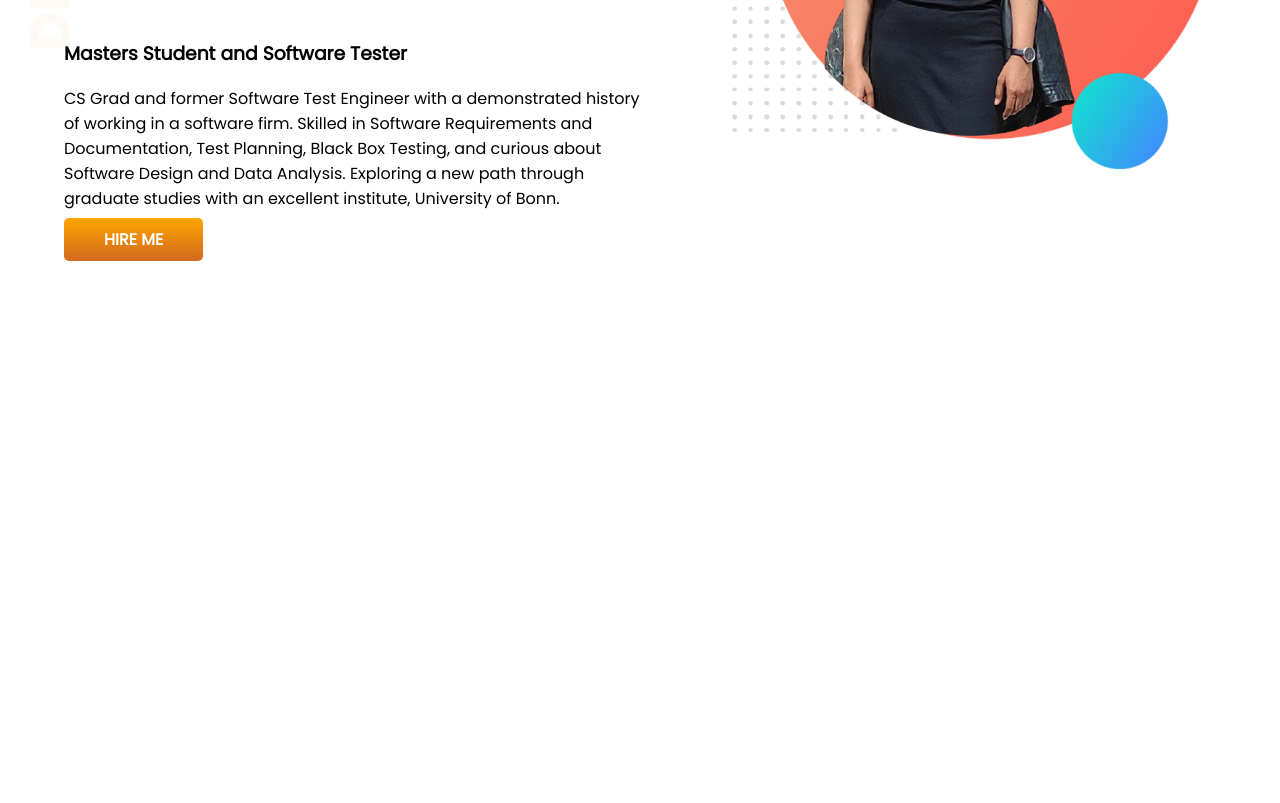
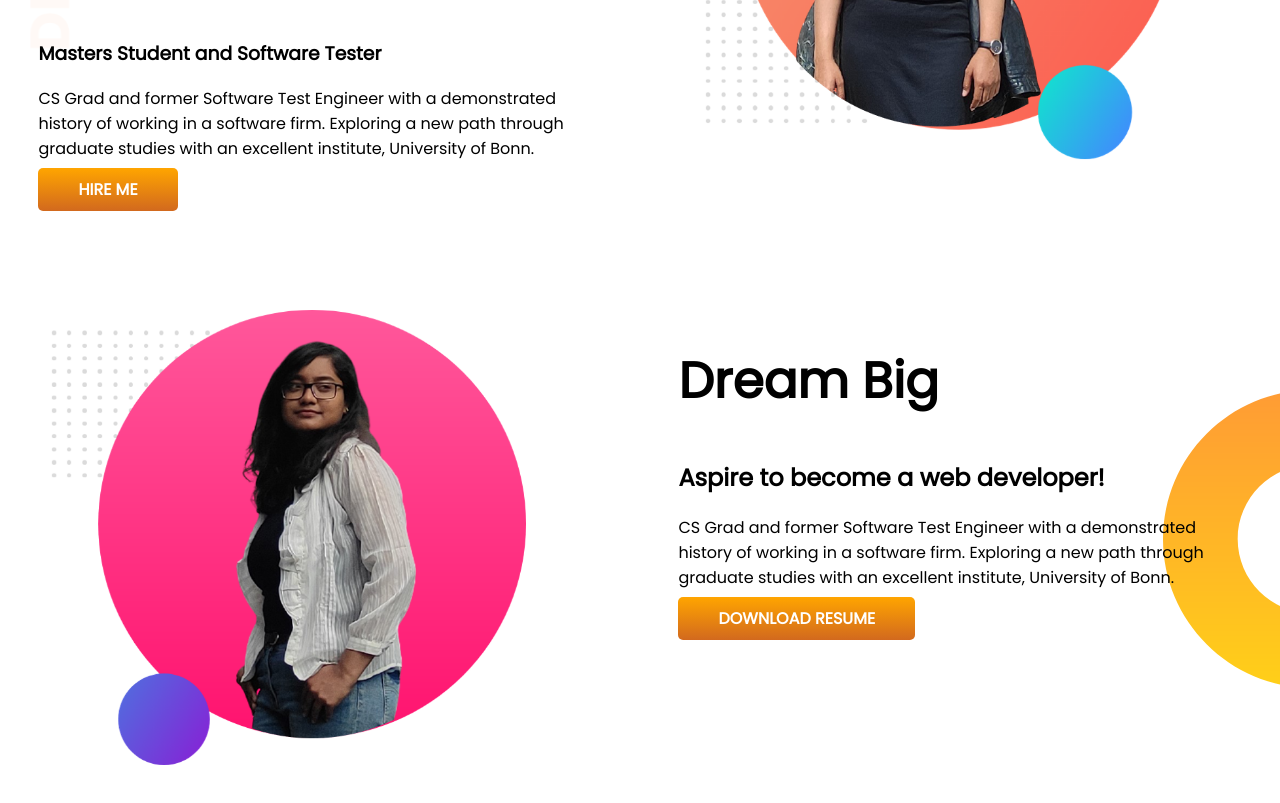
Before and after one commit to sraboni-bhuiyan/developer-portfolio, a plain HTML site: page index.html in a window 1280 px wide. Shown: the part 311-1114 px from the top of the page. Before the commit the page ends 800 px from the top, so only its background shows below. Drawn offline with Linux system fonts and the light colour scheme.

Commit message:
bottom banner added

```diff
--- a/index.html
+++ b/index.html
@@ -16,12 +16,24 @@
             <h1>Welcome To</h1>
             <h1><span class="orange">Sraboni Bhuiyan</span> Portfolio</h1>
             <h3>Masters Student and Software Tester</h3>
-            <p>CS Grad and former Software Test Engineer with a demonstrated history of working in a software firm. Skilled in Software Requirements and Documentation, Test Planning, Black Box Testing, and curious about Software Design and Data Analysis. Exploring a new path through graduate studies with an excellent institute, University of Bonn.</p>
+            <p>CS Grad and former Software Test Engineer with a demonstrated history of working in a software firm. Exploring a new path through graduate studies with an excellent institute, University of Bonn.</p>
             <a class="hire-me-button" target="_blank" href="">HIRE ME</a>
         </div>
         <div class="half-width">
             <img src="images/sb.PNG" alt="">
         </div>
     </section>
+
+    <section class="dream-big">
+        <div class="half-width">
+            <img src="images/sb2.PNG" alt="">
+        </div>
+        <div class="half-width">
+            <h1>Dream Big</h1>
+            <h2>Aspire to become a web developer!</h2>
+            <p>CS Grad and former Software Test Engineer with a demonstrated history of working in a software firm. Exploring a new path through graduate studies with an excellent institute, University of Bonn.</p>
+            <a class="hire-me-button" target="_blank" href="">DOWNLOAD RESUME</a>
+        </div>
+    </section>
 </body>
 </html>
--- a/style.css
+++ b/style.css
@@ -10,10 +10,12 @@ h1{
 }
 section{
     display: flex;
+    margin-bottom: 100px;
 }
 .half-width{
     width: 50%;
-    padding-left: 5%;
+    padding-left: 3%;
+    padding-right: 3%;
 }
 .half-width img{
     width: 90%;
@@ -30,3 +32,8 @@ section{
     background-image: url(images/top-banner.png);
     background-repeat: no-repeat;
 }
+.dream-big{
+    background-image: url(images/dream-bg.png);
+    background-repeat: no-repeat;
+    background-position: right;
+}
```
Also changed, not shown: images/sb2.PNG (added).
